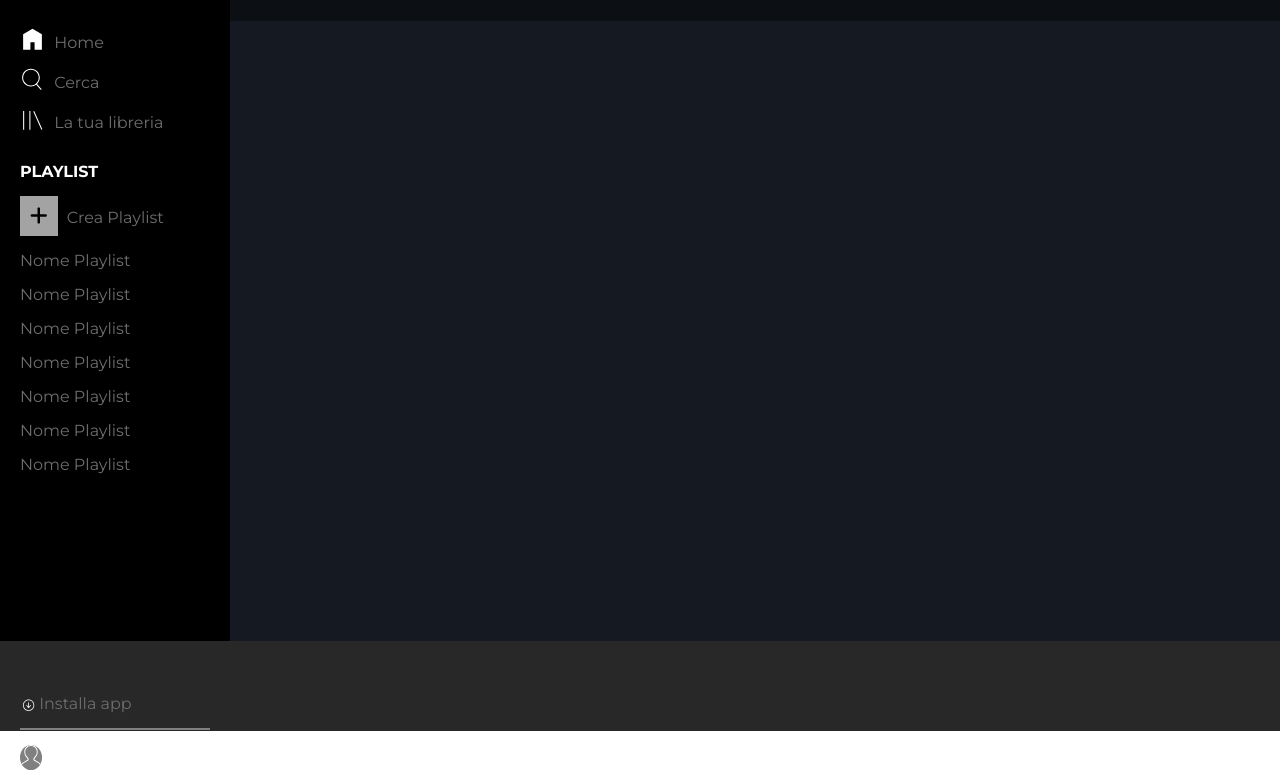
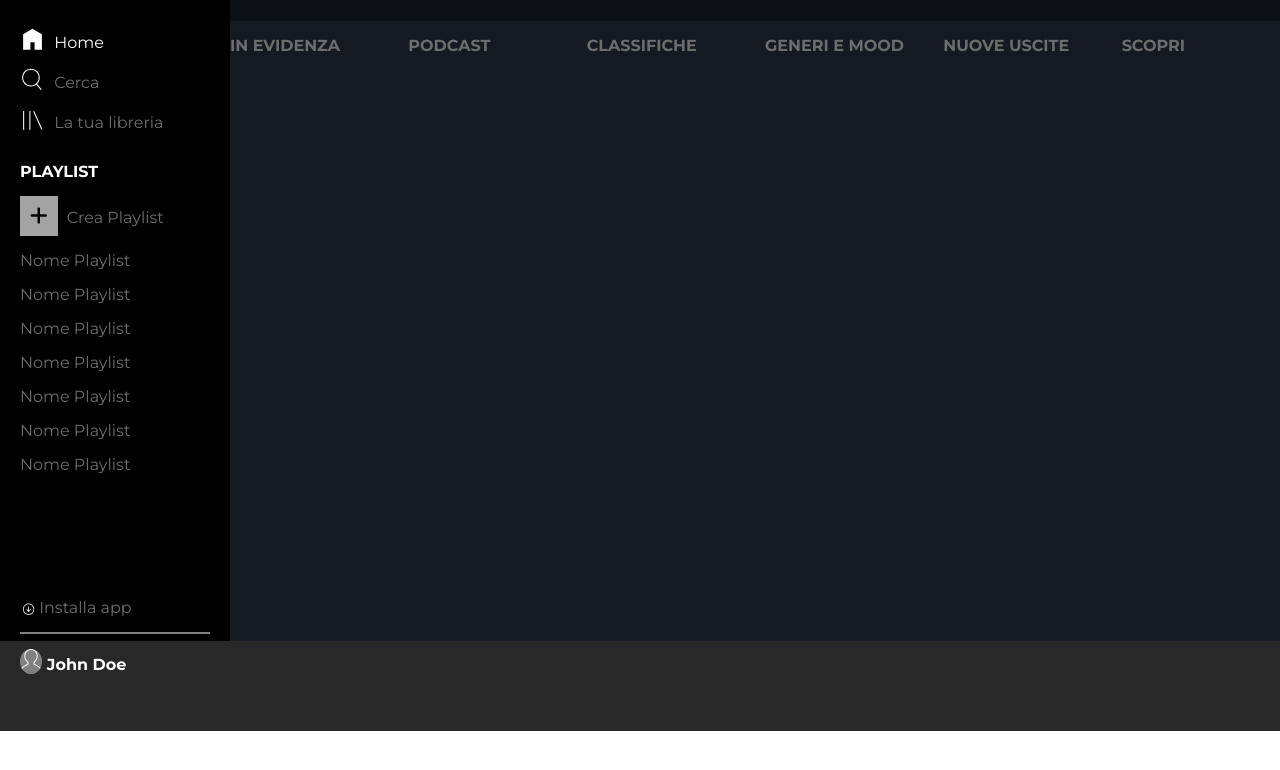
Before and after one commit to Fesposito9197/html-css-spotifyweb, a plain HTML site: page index.html in a window 1280 px wide. Shown: the part 69-839 px from the top of the page. After the commit the page ends 800 px from the top, so only its background shows below. Drawn offline with Linux system fonts and the light colour scheme.

Commit message:
nav main top

```diff
--- a/css/common.css
+++ b/css/common.css
@@ -15,8 +15,8 @@ body{
 .p-right-5{
     padding-right: .3125rem;
 }
-.m-top-190{
-    margin-top: 11.875rem;
+.m-top-94{
+    margin-top: 5.875rem;
 }
 .m-top-15{
     margin-top: .9375rem;
@@ -26,6 +26,9 @@ body{
 }
 .m-right-5{
     margin-right: .3125rem;
+}
+.m-right-20{
+    margin-right: 20px;
 }
 .img-size{
     max-width: 140px;
@@ -73,8 +76,14 @@ FLEX
 .flex-column{
     flex-direction: column;
 }
+.flex-row{
+    flex-direction: row;
+}
 .just-space-between{
     justify-content: space-between;
+}
+.just-center{
+    justify-content: center;
 }
 /* ----------------------------
 TYPO
--- a/css/main.css
+++ b/css/main.css
@@ -11,3 +11,17 @@ main{
     height: calc(100% - 90px);
     background-color: #141922;
 }
+
+nav ul li{
+    width: calc(100% / 6);
+}
+
+/* mobile */
+@media screen and (max-width:600px) {
+    main{
+        padding-top: 90px ;
+        width: calc(100% - 70px);
+        overflow-y: auto;
+    }
+
+}
--- a/css/sidebar.css
+++ b/css/sidebar.css
@@ -30,7 +30,7 @@ RESPONSIVE SIDEBAR
     aside{
         width: 70px;
     }
-    .m-top-190{
+    .m-top-94{
         margin-top: 450px;
     }
 
--- a/index.html
+++ b/index.html
@@ -16,12 +16,15 @@
         <title>Spotify</title>
     </head>
     <body>
+        <!-- sezione upgrade -->
         <header>
             <div class="p-top-15 flex just-end p-right-5 font-weight">
                 <a href="#" class="btn btn-big d-inline-block">EFFETTUA L'UPGRADE</a>
             </div>
         </header>
+        <!-- /sezione upgrade -->
         <div class="page-container">
+            <!-- sezione sidebar -->
             <aside>
                 <div class="container-side-bar flex flex-column">
                     <div class="logo col">
@@ -32,7 +35,7 @@
                         <ul class="list-inline">
                             <li class="grey-text">
                                 <img src="img/home.svg" alt="#" class="icon-size v-align-bottom m-right-5">
-                                <span class="img-none">Home</span>
+                                <span class="img-none white-text">Home</span>
                             </li>
                             <li class="m-top-15 grey-text">
                                 <img src="img/search.svg" alt="#" class="icon-size v-align-bottom m-right-5">
@@ -60,13 +63,13 @@
                             <li class="m-top-15 grey-text">Nome Playlist</li>
                         </ul>
                     </div>
-                    <div class="footer-side-bar m-top-190">
+                    <div class="footer-side-bar m-top-94">
                         <ul class="list-inline ">
                             <li class="grey-text m-bottom-15">
                                 <img src="img/download.svg" alt="#" class="icon-size-sm v-align-bottom ">
                                 <span class="img-none">Installa app</span>
                             </li>
-                            <hr class="bg-grey">
+                            <hr class="bg-grey img-none">
                             <li class="m-top-15 font-weight">
                                 <img src="img/profile.svg" alt="#" class="icon-size bg-grey bd-radius v-align-bottom">
                                 <span class="img-none">John Doe</span>
@@ -75,8 +78,32 @@
                     </div>
                 </div>
             </aside>
+            <!-- /sezione upgrade -->
             <main>
-
+                <!-- sezione nav -->
+                <nav class=" grey-text font-weight m-top-15">
+                    <ul class="list-inline flex just-center">
+                        <li class="m-right-20">
+                            IN EVIDENZA
+                        </li>
+                        <li class="m-right-20">
+                            PODCAST
+                        </li>
+                        <li class="m-right-20">
+                            CLASSIFICHE
+                        </li>
+                        <li class="m-right-20">
+                            GENERI E MOOD
+                        </li>
+                        <li class="m-right-20">
+                            NUOVE USCITE
+                        </li>
+                        <li>
+                            SCOPRI
+                        </li>
+                    </ul>
+                </nav>
+                <!-- /sezione nav -->
             </main>
         </div>
         <footer></footer>
```
